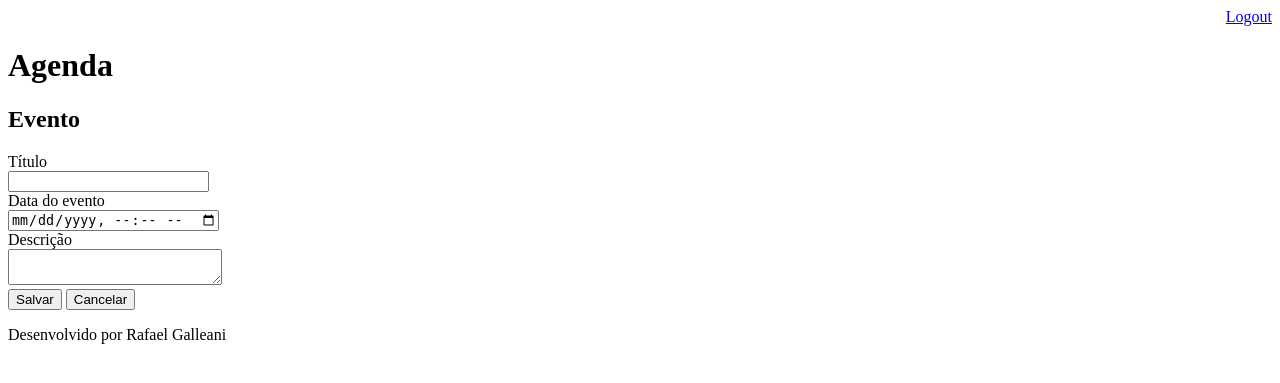
After one commit to claudimards/agenda_com_django, a Django app: page /agenda/evento/ in a window 1280 px wide. The commit adds this page. Shown: the top 383 px of the page. Run offline with Django 3.2, Linux system fonts and the light colour scheme; a user stored in the database is signed in.

Commit message:
Incluido template pare inserção de eventos da agenda

```diff
--- a/agenda_com_django/urls.py
+++ b/agenda_com_django/urls.py
@@ -24,5 +24,7 @@ urlpatterns = [
     path( '', RedirectView.as_view( url = '/agenda/' ) ),
     path( 'login/', views.login_user ),
     path( 'login/submit', views.submit_login ),
-    path( 'logout/', views.logout_user )
+    path( 'logout/', views.logout_user ),
+    path( 'agenda/evento/', views.evento ),
+    path( 'agenda/evento/submit', views.submit_evento )
 ]
--- a/core/views.py
+++ b/core/views.py
@@ -31,3 +31,20 @@ def lista_eventos( request ):
     evento = Evento.objects.filter( usuario = usuario )
     dados = { 'eventos' : evento }
     return render( request, 'agenda.html', dados )
+
+@login_required( login_url = '/login/' )
+def evento( request ):
+    return render( request, 'evento.html' )
+
+@login_required()
+def submit_evento( request ):
+    if request.POST:
+        titulo = request.POST.get( 'titulo' )
+        data_evento = request.POST.get( 'data_evento' )
+        descricao = request.POST.get( 'descricao' )
+        usuario = request.user
+        Evento.objects.create( titulo = titulo,
+                               data_evento = data_evento,
+                               descricao = descricao,
+                               usuario = usuario )
+    return redirect( '/' )
--- a/templates/agenda.html
+++ b/templates/agenda.html
@@ -2,6 +2,10 @@
 
 {% block content %}
     <h2>Agendamentos</h2>
+    <a href="evento/">
+        <button type="button">Novo evento</button>
+    </a>
+
     <ul style="font-size: 20px">
         {% for evento in eventos %}
         <li>{{ evento.titulo }} - {{ evento.descricao }} - {{ evento.get_data_evento }}</li>
--- /dev/null
+++ b/templates/evento.html
@@ -0,0 +1,25 @@
+{% extends "model-page.html" %}
+
+{% block content %}
+
+    <h2>Evento</h2>
+    <form action="submit" method="POST">{% csrf_token %}
+        <label>Título</label>
+        <br>
+        <input type="text" name="titulo" size="22">
+        <br>
+        <label>Data do evento</label>
+        <br>
+        <input type="datetime-local" name="data_evento">
+        <br>
+        <label>Descrição</label>
+        <br>
+        <textarea name="descricao" rows="2" cols="24"></textarea>
+        <br>
+        <button type="submit">Salvar</button>
+        <a href="/">
+            <button type="button">Cancelar</button>
+        </a>
+    </form>
+
+{% endblock %}
```
Also changed, not shown: db.sqlite3.
